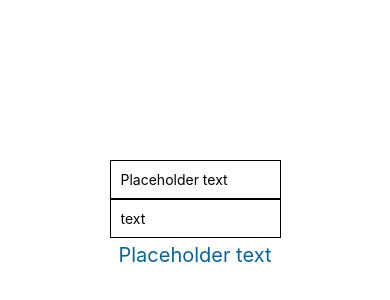
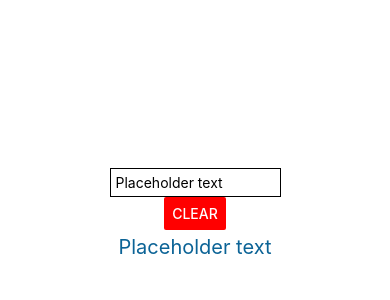
Before and after one commit to CarlosACifuentes/ReactNative-lab2, a React Native app: screen / in a window 390 px wide. Shown: the part 206-506 px from the top of the page. Built offline with nearby package versions, Linux system fonts and the light colour scheme.

Commit message:
Adding button

```diff
--- a/App.js
+++ b/App.js
@@ -1,4 +1,4 @@
-import { assertVariableDeclaration } from "@babel/types";
+
 import React from "react";
 import { View, Text, TextInput, StyleSheet, Button } from "react-native";
 
@@ -10,12 +10,9 @@ export default function HelloWorldApp () {
     <View style = {styles.container} >
       <TextInput style = {styles.edit}
         onChangeText = {text=>onChangeText(text)}
-        value = {value} clearTextOnFocus = 'true'
+        value = {value}
       />
-      <TextInput style = {styles.edit}
-
-        value = {'text'} clearTextOnFocus = 'true'
-      />
+      <Button color = 'red' title='Clear' onPress={()=>onChangeText('')} />
       <Text style = {styles.text}>{value}</Text>
     </View>
   );
@@ -32,7 +29,7 @@ const styles = StyleSheet.create (
     edit:{
       borderColor: 'black',
       borderWidth:1,
-      padding:10,
+      padding:5,
       width:'90%',
     },
     text:{
@@ -40,67 +37,11 @@ const styles = StyleSheet.create (
       color:'#0b6396',
       fontSize: 20,
 
+    },
+    but:{
+      fontSize: 40,
+
     }
   }
 
 )
-
-
-
-
-/*
-export default function HelloWorldApp() {
-
-const [value, onChangeText] = React.useState('e.g. Pepito Perez');
-
-
-  return (
-  <View style = {styles.container}>
-    <View style={styles.header}>
-      <Text style={styles.bigBlue}>Line 1</Text>
-    </View>
-    <View style = {styles.body}>
-      <TextInput style = {styles.edit}
-      //keyboardType = 'numeric'
-        onChangeText = {text=>onChangeText(text)}
-        value={value} //clearTextOnFocus = 'true'
-        />
-        <Button title='Clear' onPress={()=>onChangeText('')} color='green'/>
-        <Text>{value}</Text>
-    </View>
-   </View>
-
-  );
-}
-
-const styles = StyleSheet.create({
-  container:{
-    flex: 1,
-    justifyContent: 'center',
-    alignItems: 'center',
-    padding:10,
-    },
-    bigBlue: {
-    color: 'blue',
-    fontWeight: 'bold',
-    fontSize: 30,
-  },
-  edit:{
-    borderColor: 'black',
-    borderWidth:1,
-    width:200,
-    margin: 10,
-    padding: 8,
-    },
-    header: {
-      backgroundColor: 'pink',
-      padding: 20,
-    },
-    body: {
-      backgroundColor: 'red',
-      padding: 20,
-    },
-  text:{}
-  }
-);
-*/
```
